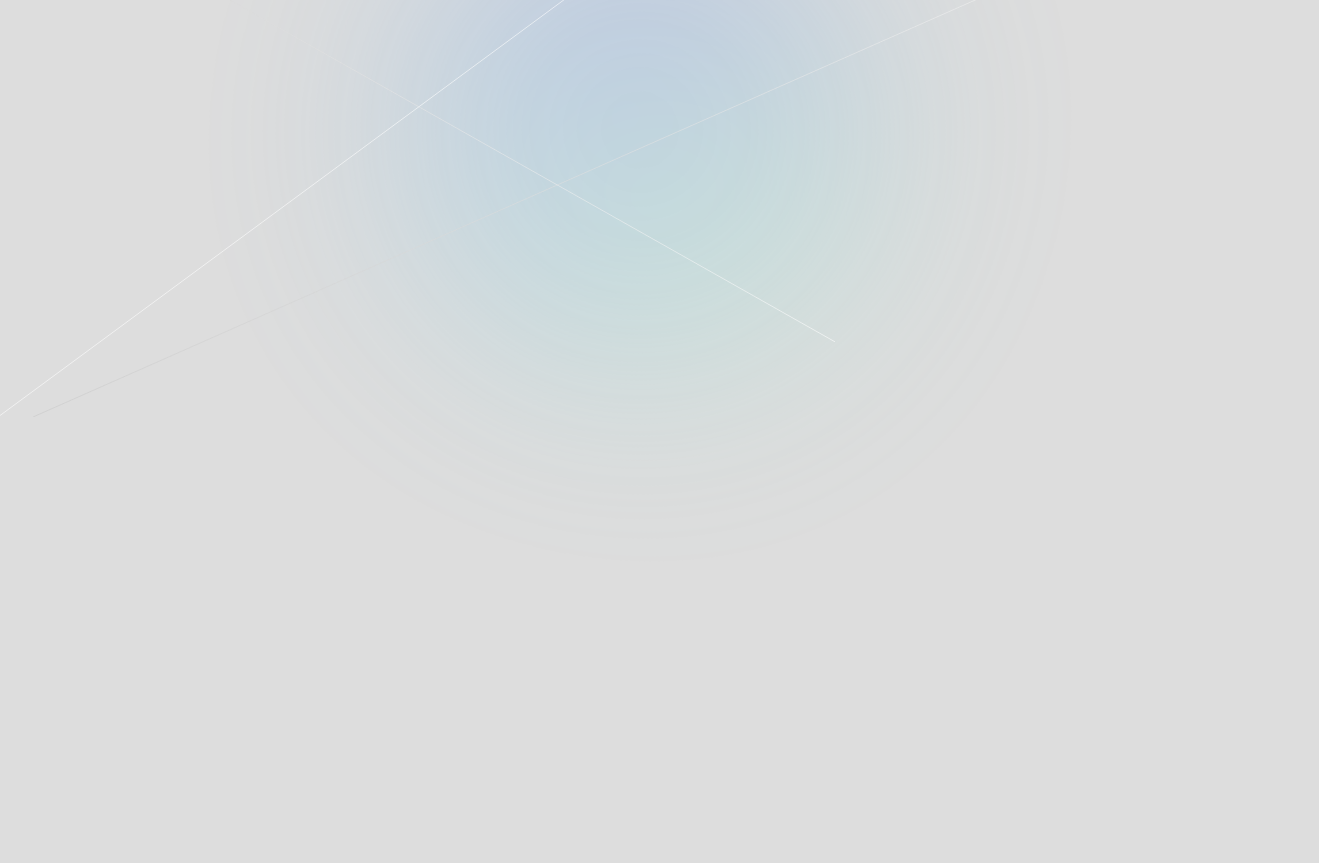
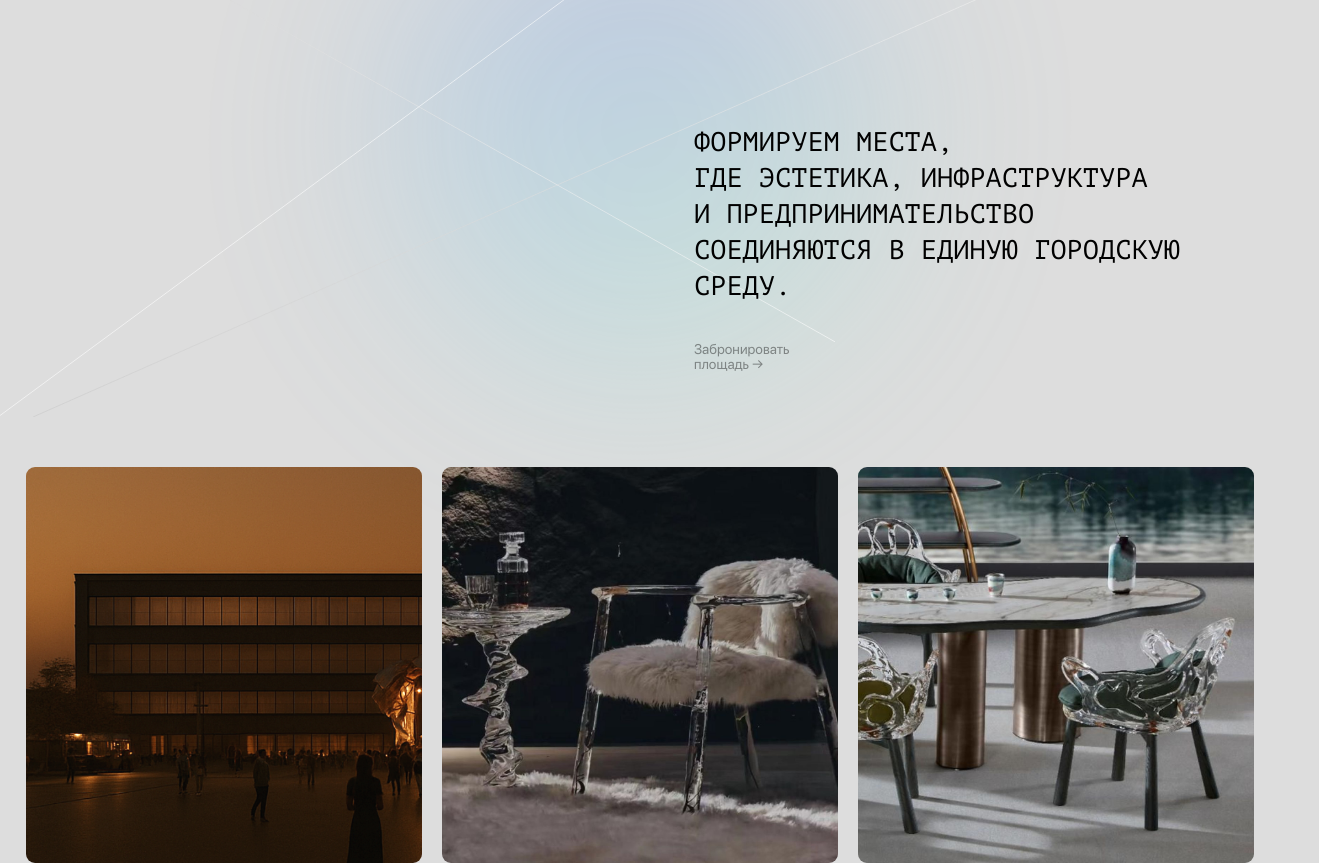
Before and after one commit to Imba-Sharik/nedvizka, a Next.js app: page / in a window 1280 px wide. Shown: the part 240-1103 px from the top of the page, 1319 px wide, since content can reach past the window. Before the commit the page ends 971 px from the top, so only its background shows below. Built offline with nearby package versions, Linux system fonts and the light colour scheme.

Commit message:
feat: extract hero and cards into widgets

```diff
--- a/src/app/globals.css
+++ b/src/app/globals.css
@@ -160,6 +160,51 @@ html::-webkit-scrollbar {
   border-radius: 50%;
 }
 
+.hero-content {
+  position: relative;
+  z-index: 20;
+  margin-top: 190px;
+}
+
+.hero-text {
+  color: rgba(0, 0, 0, 1);
+  font-family: var(--font-pt-mono);
+  font-size: 27px;
+  line-height: 36px;
+  font-weight: 500;
+  text-transform: uppercase;
+  white-space: pre-wrap;
+}
+
+@media (min-width: 1024px) {
+  .hero-text {
+    white-space: pre;
+  }
+}
+
+.hero-cta {
+  display: block;
+  margin-top: 38px;
+  opacity: 0.4;
+  color: rgba(0, 0, 0, 1);
+  font-family: var(--font-sf-pro-display);
+  font-size: 14px;
+  line-height: 15px;
+  font-weight: 400;
+  text-decoration: none;
+  white-space: pre;
+}
+
+@media (min-width: 1024px) {
+  .hero-content {
+    position: absolute;
+    top: max(18.96vw, 364px);
+    right: 7.8125vw;
+    width: auto;
+    margin-top: 0;
+  }
+}
+
 @layer base {
   * {
     @apply border-border outline-ring/50;
--- a/src/app/page.tsx
+++ b/src/app/page.tsx
@@ -1,68 +1,13 @@
 import { Header } from "@/widgets/header";
+import { Hero } from "@/widgets/Hero";
+import { Cards } from "@/widgets/Cards";
 
 export default function Home() {
   return (
-    <main className="relative w-full max-w-480 mx-auto min-h-screen">
+    <main className="relative overflow-x-hidden w-full max-w-480 mx-auto min-h-screen">
       <Header />
-
-      {/* Lines group — above gradient */}
-      <div
-        className="absolute pointer-events-none z-10"
-        style={{
-          top: "40px",
-          height: "930.8px",
-          left: "calc((100% - 100vw) / 2 - 80.5px)",
-          width: "calc(100vw + 119px)",
-          opacity: 0.57,
-        }}
-      >
-        {/* Block 1 — bottom-left to top-right, right-aligned */}
-        <div
-          className="absolute right-0"
-          style={{ top: "47.5px", width: `${(1874 / 2039) * 100}%`, height: "569px" }}
-        >
-          <svg width="100%" height="100%" preserveAspectRatio="none">
-            <defs>
-              <linearGradient id="line1Gradient" x1="0%" y1="100%" x2="100%" y2="0%">
-                <stop offset="0%" stopColor="#C8C8C8" stopOpacity="1" />
-                <stop offset="100%" stopColor="#FFFFFF" stopOpacity="1" />
-              </linearGradient>
-            </defs>
-            <line x1="0" y1="569" x2="100%" y2="0" stroke="url(#line1Gradient)" strokeWidth="1" />
-          </svg>
-        </div>
-
-        {/* Block 2 — top-left to bottom-right, left-aligned */}
-        <div
-          className="absolute left-0"
-          style={{ top: "24.5px", width: `${(1334 / 2039) * 100}%`, height: "517px" }}
-        >
-          <svg width="100%" height="100%" preserveAspectRatio="none">
-            <defs>
-              <linearGradient id="line2Gradient" x1="0%" y1="0%" x2="100%" y2="100%">
-                <stop offset="0%" stopColor="#C8C8C8" stopOpacity="1" />
-                <stop offset="100%" stopColor="#FFFFFF" stopOpacity="1" />
-              </linearGradient>
-            </defs>
-            <line x1="0" y1="0" x2="100%" y2="517" stroke="url(#line2Gradient)" strokeWidth="1" />
-          </svg>
-        </div>
-
-        {/* Block 3 — bottom-left to top-right, left offset 114.5px */}
-        <div
-          className="absolute"
-          style={{ top: "0px", left: `${(114.5 / 2039) * 100}%`, width: `${(1220 / 2039) * 100}%`, height: "617px" }}
-        >
-          <svg width="100%" height="100%" preserveAspectRatio="none">
-            <line x1="0" y1="617" x2="100%" y2="0" stroke="rgba(255,255,255,1)" strokeWidth="1" />
-          </svg>
-        </div>
-      </div>
-
-      {/* Gradient blur */}
-      <div className="absolute top-30 left-1/2 -translate-x-1/2 pointer-events-none z-0">
-        <div className="gradient-blur" />
-      </div>
+      <Hero />
+      <Cards />
     </main>
   );
 }
--- /dev/null
+++ b/src/shared/ui/container.tsx
@@ -0,0 +1,14 @@
+import { type ReactNode } from "react";
+
+interface ContainerProps {
+  children: ReactNode;
+  className?: string;
+}
+
+export function Container({ children, className = "" }: ContainerProps) {
+  return (
+    <div className={`px-4 lg:px-6.5 ${className}`}>
+      {children}
+    </div>
+  );
+}
--- a/src/shared/ui/index.ts
+++ b/src/shared/ui/index.ts
@@ -1,3 +1,4 @@
 export { Button, buttonVariants } from "./button";
 export { Badge } from "./badge";
 export { ThemeProvider } from "./theme-provider";
+export { Container } from "./container";
--- /dev/null
+++ b/src/widgets/Cards/index.ts
@@ -0,0 +1 @@
+export { Cards } from "./ui/Cards";
--- /dev/null
+++ b/src/widgets/Cards/ui/Cards.tsx
@@ -0,0 +1,38 @@
+import Image from "next/image";
+import { Container } from "@/shared/ui";
+
+const images = [
+  { src: "/images/Mask3.png", alt: "ДК Серп и Молот" },
+  { src: "/images/Mask2.png", alt: "Парк-музей Коломенское" },
+  { src: "/images/Mask.png", alt: "Метмаш" },
+];
+
+export function Cards() {
+  return (
+    <Container className="relative z-20">
+      <div className="flex flex-col gap-5 lg:flex-row">
+        {images.map((img) => (
+          <div
+            key={img.src}
+            style={{
+              flex: 1,
+              aspectRatio: "1 / 1",
+              borderRadius: "9px",
+              backgroundColor: "rgba(216, 216, 216, 1)",
+              overflow: "hidden",
+              position: "relative",
+            }}
+          >
+            <Image
+              src={img.src}
+              alt={img.alt}
+              fill
+              unoptimized
+              style={{ objectFit: "cover" }}
+            />
+          </div>
+        ))}
+      </div>
+    </Container>
+  );
+}
--- /dev/null
+++ b/src/widgets/Hero/index.ts
@@ -0,0 +1 @@
+export { Hero } from "./ui/Hero";
--- /dev/null
+++ b/src/widgets/Hero/ui/Hero.tsx
@@ -0,0 +1,75 @@
+export function Hero() {
+  return (
+    <section className="pb-16 lg:pb-0 lg:h-157.5">
+
+      {/* Lines group — above gradient */}
+      <div
+        className="absolute pointer-events-none z-10"
+        style={{
+          top: "40px",
+          height: "930.8px",
+          left: "calc((100% - 100vw) / 2 - 80.5px)",
+          width: "calc(100vw + 119px)",
+          opacity: 0.57,
+        }}
+      >
+        {/* Block 1 — bottom-left to top-right, right-aligned */}
+        <div
+          className="absolute right-0"
+          style={{ top: "47.5px", width: `${(1874 / 2039) * 100}%`, height: "569px" }}
+        >
+          <svg width="100%" height="100%" preserveAspectRatio="none">
+            <defs>
+              <linearGradient id="line1Gradient" x1="0%" y1="100%" x2="100%" y2="0%">
+                <stop offset="0%" stopColor="#C8C8C8" stopOpacity="1" />
+                <stop offset="100%" stopColor="#FFFFFF" stopOpacity="1" />
+              </linearGradient>
+            </defs>
+            <line x1="0" y1="569" x2="100%" y2="0" stroke="url(#line1Gradient)" strokeWidth="1" />
+          </svg>
+        </div>
+
+        {/* Block 2 — top-left to bottom-right, left-aligned */}
+        <div
+          className="absolute left-0"
+          style={{ top: "24.5px", width: `${(1334 / 2039) * 100}%`, height: "517px" }}
+        >
+          <svg width="100%" height="100%" preserveAspectRatio="none">
+            <defs>
+              <linearGradient id="line2Gradient" x1="0%" y1="0%" x2="100%" y2="100%">
+                <stop offset="0%" stopColor="#C8C8C8" stopOpacity="1" />
+                <stop offset="100%" stopColor="#FFFFFF" stopOpacity="1" />
+              </linearGradient>
+            </defs>
+            <line x1="0" y1="0" x2="100%" y2="517" stroke="url(#line2Gradient)" strokeWidth="1" />
+          </svg>
+        </div>
+
+        {/* Block 3 — bottom-left to top-right, left offset 114.5px */}
+        <div
+          className="absolute"
+          style={{ top: "0px", left: `${(114.5 / 2039) * 100}%`, width: `${(1220 / 2039) * 100}%`, height: "617px" }}
+        >
+          <svg width="100%" height="100%" preserveAspectRatio="none">
+            <line x1="0" y1="617" x2="100%" y2="0" stroke="rgba(255,255,255,1)" strokeWidth="1" />
+          </svg>
+        </div>
+      </div>
+
+      {/* Gradient blur */}
+      <div className="absolute top-30 left-1/2 -translate-x-1/2 pointer-events-none z-0">
+        <div className="gradient-blur" />
+      </div>
+
+      {/* Hero content */}
+      <div className="hero-content px-4 lg:px-0">
+        <div className="hero-text">
+          Формируем места,{"\n"}где эстетика, инфраструктура{"\n"}и предпринимательство{"\n"}соединяются в единую городскую{"\n"}среду.
+        </div>
+        <a href="#" className="hero-cta">
+          Забронировать{"\n"}площадь →
+        </a>
+      </div>
+    </section>
+  );
+}
```
